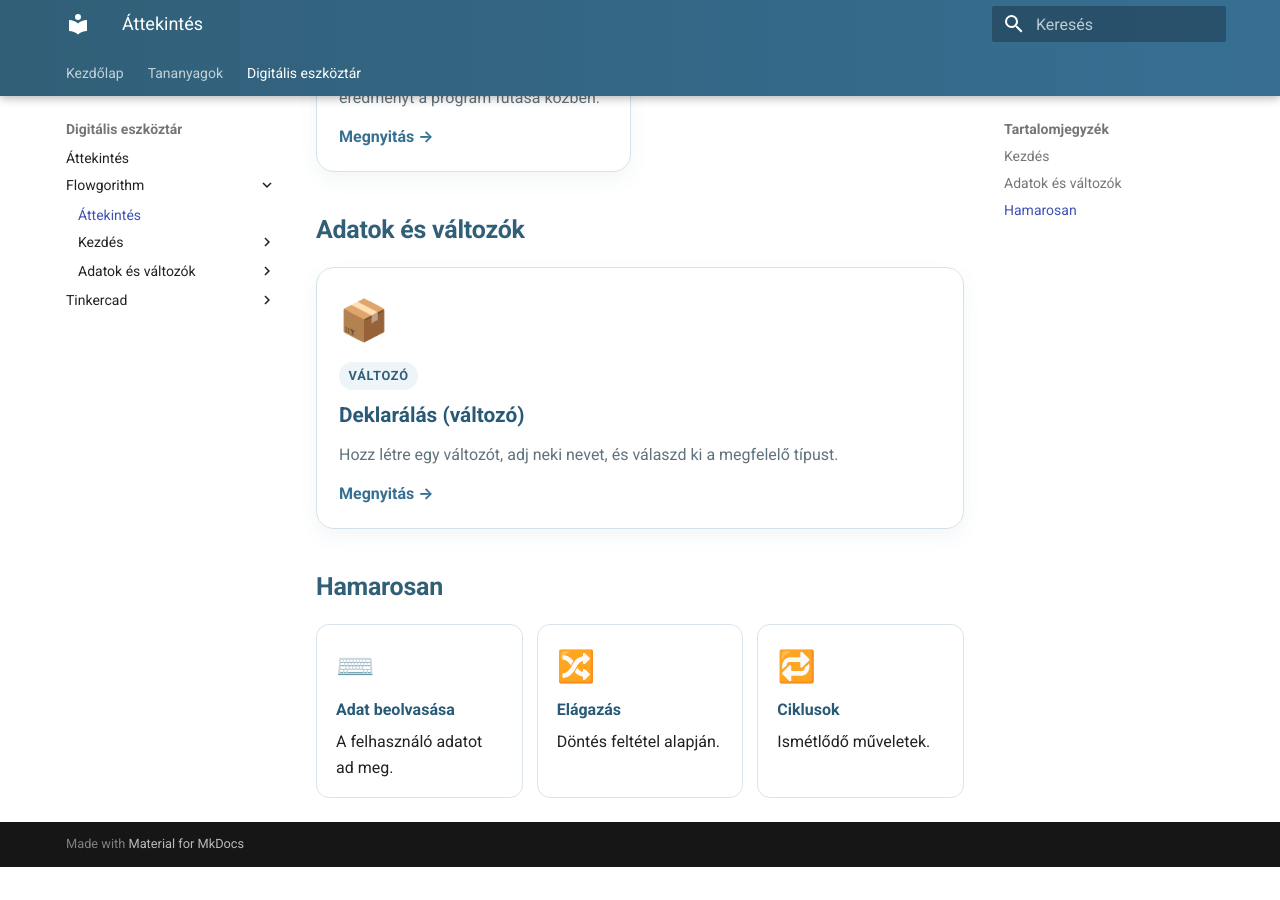
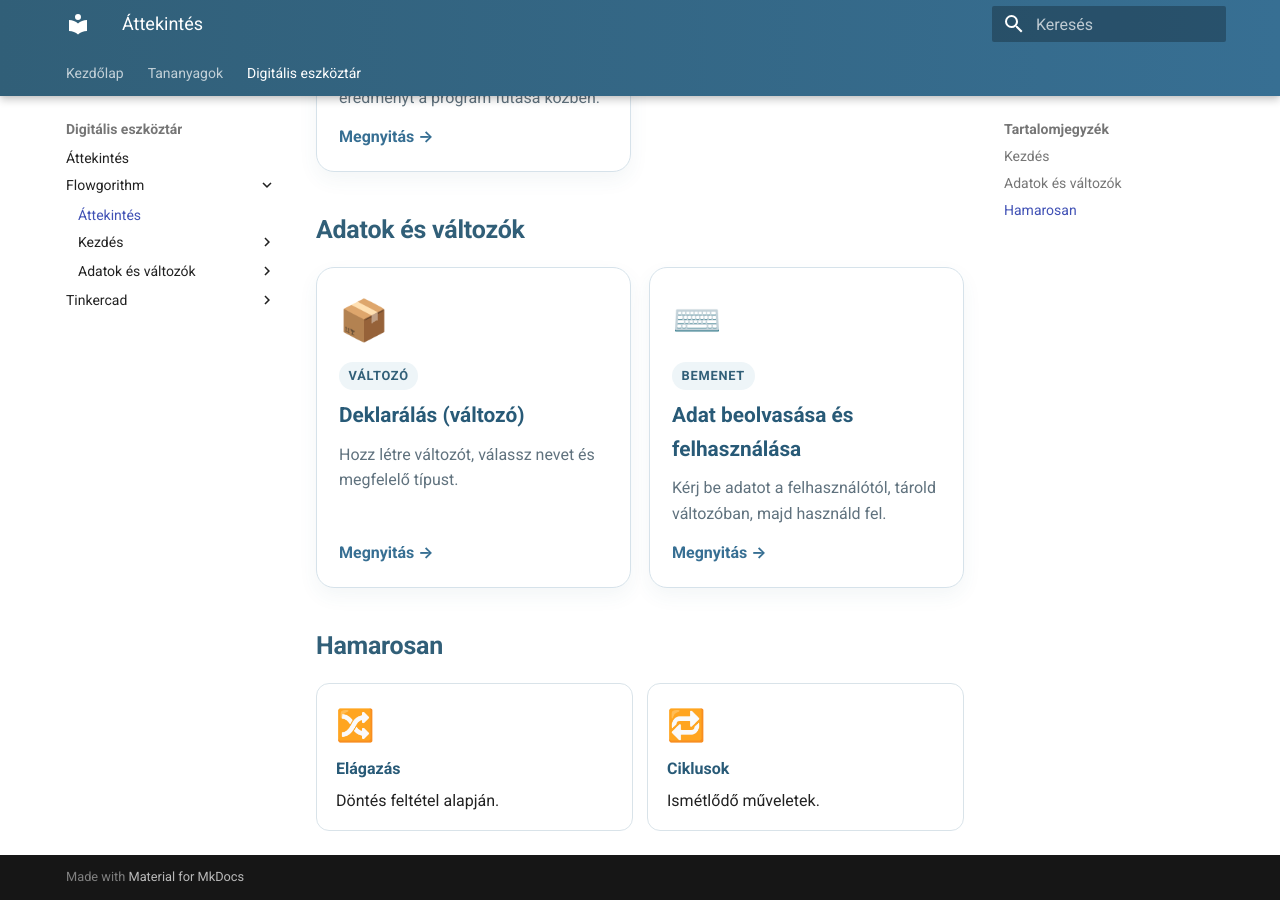
Before and after one commit to bsuszter/digitalis-eszkoztar, an MkDocs documentation site: the page built from docs/eszkoztar/flowgorithm/index.md, in a window 1280 px wide and 900 px high, scrolled down 1356 px. Built offline with MkDocs 1.6.1 and Material for MkDocs 9.7.7, drawn with Linux system fonts in a browser that asks for light colours; before the commit the page ends 2223 px from its top, so only the background shows below that.

Commit message:
Flowgorithm áttekintő: beolvasás hozzáadása

```diff
--- a/docs/eszkoztar/flowgorithm/index.md
+++ b/docs/eszkoztar/flowgorithm/index.md
@@ -52,7 +52,15 @@
     <span class="tool-icon">📦</span>
     <span class="tool-tag">VÁLTOZÓ</span>
     <strong>Deklarálás (változó)</strong>
-    <span>Hozz létre egy változót, adj neki nevet, és válaszd ki a megfelelő típust.</span>
+    <span>Hozz létre változót, válassz nevet és megfelelő típust.</span>
+    <span class="tool-link">Megnyitás →</span>
+  </a>
+
+  <a class="tool-card" href="beolvasas/">
+    <span class="tool-icon">⌨️</span>
+    <span class="tool-tag">BEMENET</span>
+    <strong>Adat beolvasása és felhasználása</strong>
+    <span>Kérj be adatot a felhasználótól, tárold változóban, majd használd fel.</span>
     <span class="tool-link">Megnyitás →</span>
   </a>
 </div>
@@ -60,7 +68,6 @@
 ## Hamarosan
 
 <div class="mini-grid">
-  <div class="mini-card"><span class="mini-icon">⌨️</span><strong>Adat beolvasása</strong><span>A felhasználó adatot ad meg.</span></div>
   <div class="mini-card"><span class="mini-icon">🔀</span><strong>Elágazás</strong><span>Döntés feltétel alapján.</span></div>
   <div class="mini-card"><span class="mini-icon">🔁</span><strong>Ciklusok</strong><span>Ismétlődő műveletek.</span></div>
 </div>
```
